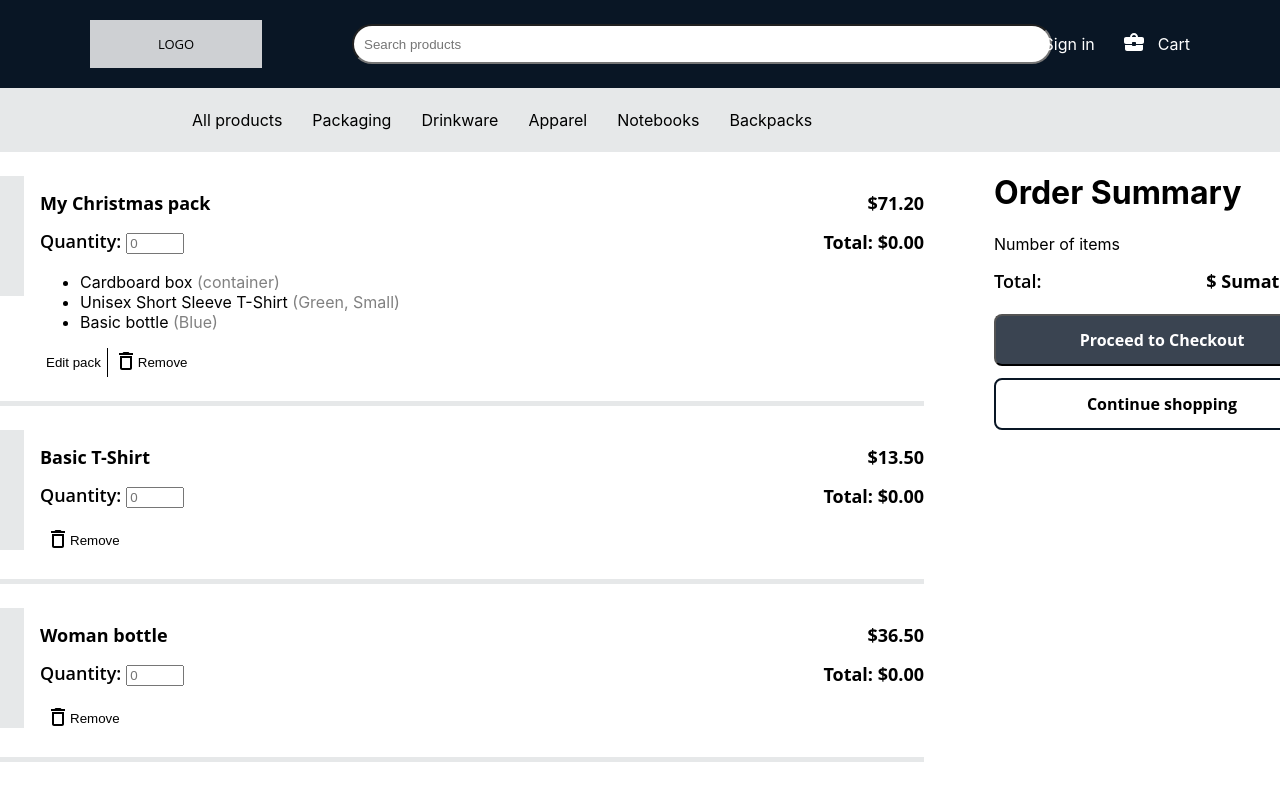
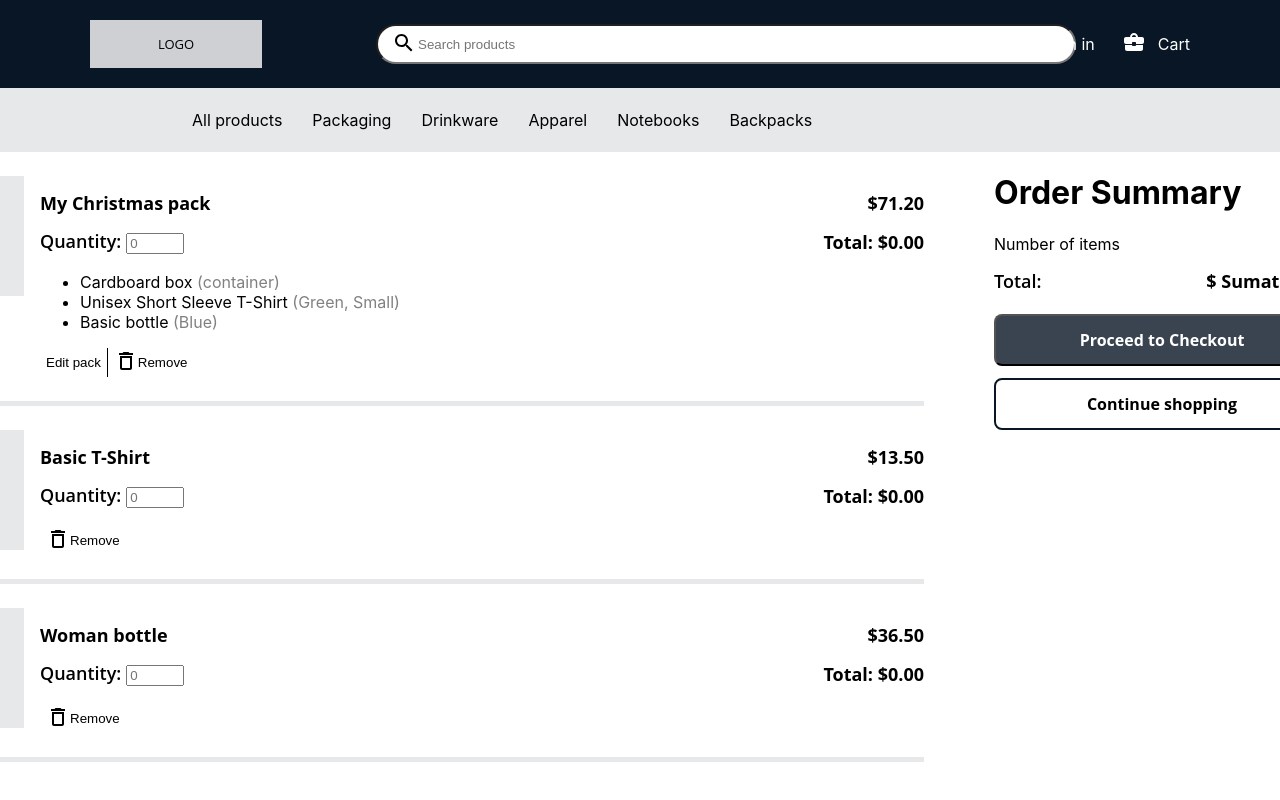
Before and after one commit to jotasenator/reactChallenge, a React (Create React App) app: page / in a window 1280 px wide. Shown: the top 800 px of the page. Built offline with nearby package versions, Linux system fonts and the light colour scheme.

Commit message:
Impement loupe in search bar

```diff
--- a/src/App.css
+++ b/src/App.css
@@ -289,6 +289,7 @@ a{
   border-radius:20px;
   height: 40px;
   width:700px;
+  padding-left: 40px;
 }
 
 button{
--- a/src/components/footer/FooterLinks.tsx
+++ b/src/components/footer/FooterLinks.tsx
@@ -9,7 +9,7 @@ export const FooterLinks: React.FC<Props> = ({content}) => {
 
   return (
       <>
-       <a href="#">{content} </a>
+       <a href={`/${content}`} >{content} </a>
 
       </>
   )
--- a/src/components/navbar/Navbar.tsx
+++ b/src/components/navbar/Navbar.tsx
@@ -2,6 +2,7 @@ import React from 'react'
 import { NavbarLinks } from './NavbarLinks'
 import AccountCircleRoundedIcon from '@mui/icons-material/AccountCircleRounded';
 import BusinessCenterRoundedIcon from '@mui/icons-material/BusinessCenterRounded';
+import Search from '@mui/icons-material/Search';
 
 
 export const Navbar: React.FC = () => {
@@ -15,10 +16,13 @@ export const Navbar: React.FC = () => {
             LOGO
             </div>
           </div>
-          <div><input style={{ paddingLeft:"10px"}} type="search" name="search" id="search" placeholder='Search products'/></div>
+          <div className='search'>
+            <Search style={{position:"relative",left:"40px",top:"6px"}}/>
+            <input  type="search" name="search" id="search" placeholder='Search products' />
+          </div>
           <div className='navbarRigth'>
-            <div className='white centering'><span><AccountCircleRoundedIcon /></span> <a href="#" className='white'>Sign in</a> </div>
-            <div className='white centering'><span><BusinessCenterRoundedIcon /></span><a href="#" className='white'>Cart</a> </div>
+            <div className='white centering'><span><AccountCircleRoundedIcon /></span> <a href="/signin" className='white'>Sign in</a> </div>
+            <div className='white centering'><span><BusinessCenterRoundedIcon /></span><a href="/cart" className='white'>Cart</a> </div>
           </div>
         </div>
         <div className='navbarGray grayBackgroundCopy'>
--- a/src/components/navbar/NavbarLinks.tsx
+++ b/src/components/navbar/NavbarLinks.tsx
@@ -9,7 +9,7 @@ export const NavbarLinks: React.FC<Props> = ({content}) => {
 
   return (
       <>
-       <a href="#">{content} </a>
+      <a href={`/${content}`}>{content} </a>
 
       </>
   )
```
